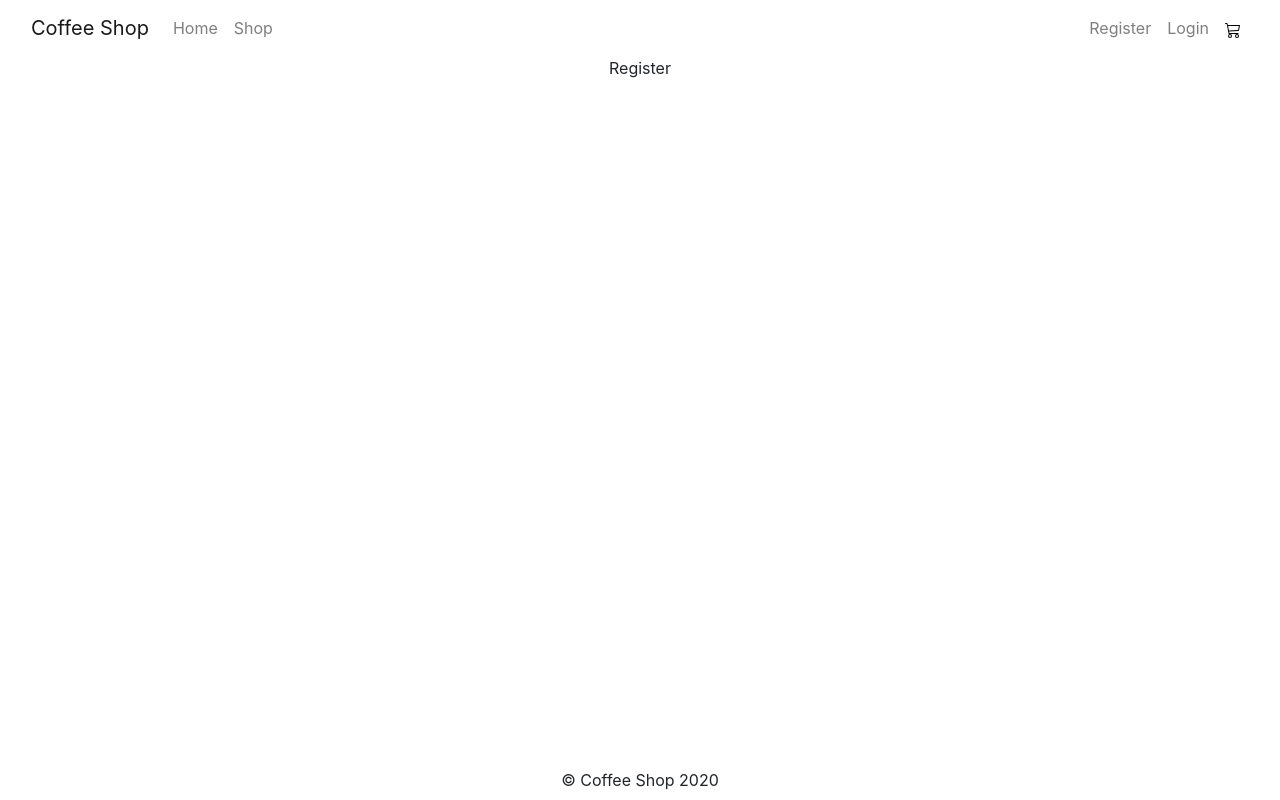
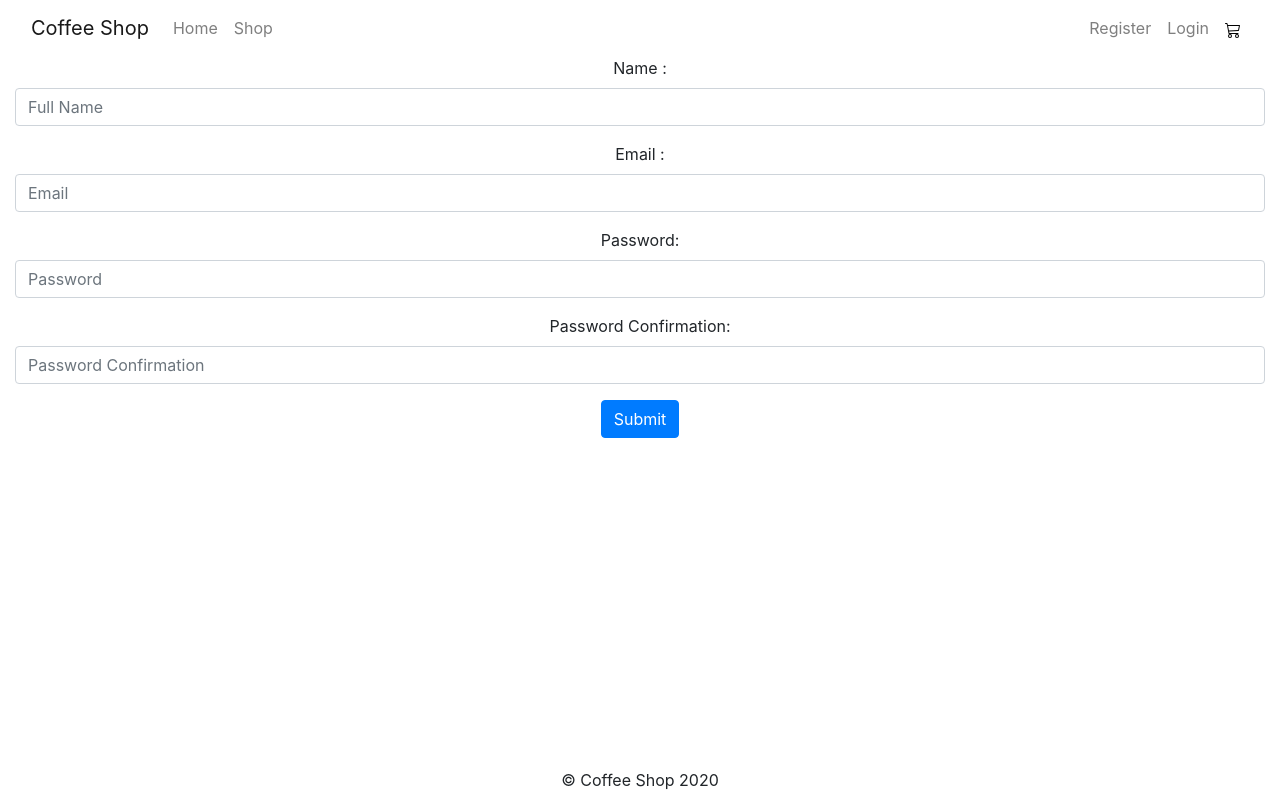
Before and after one commit to mmtakeuchi/coffee_shop_frontend, a React (Create React App) app: page /register in a window 1280 px wide. Built offline with nearby package versions, Linux system fonts and the light colour scheme.

Commit message:
able to login and get navbar to get current user

```diff
--- a/package.json
+++ b/package.json
@@ -8,6 +8,7 @@
     "@testing-library/user-event": "^12.1.10",
     "axios": "^0.21.1",
     "bootstrap": "^4.6.0",
+    "formik": "^2.2.9",
     "jwt-decode": "^3.1.2",
     "react": "^17.0.2",
     "react-bootstrap": "^1.6.1",
@@ -18,7 +19,8 @@
     "redux": "^4.1.0",
     "redux-logger": "^3.0.6",
     "redux-thunk": "^2.3.0",
-    "web-vitals": "^1.0.1"
+    "web-vitals": "^1.0.1",
+    "yup": "^0.32.9"
   },
   "scripts": {
     "start": "react-scripts start",
--- a/src/actions/sessionActions.js
+++ b/src/actions/sessionActions.js
@@ -33,6 +33,7 @@ export const signup = (user) => (dispatch) =>
 export const login = (user) => (dispatch) =>
   APIUtil.login(user)
     .then((res) => {
+      console.log(user);
       const { token } = res.data;
       localStorage.setItem("jwtToken", token);
       APIUtil.setAuthToken(token);
--- a/src/components/Login.js
+++ b/src/components/Login.js
@@ -1,12 +1,87 @@
-import React from "react";
+import React, { useState, useEffect } from "react";
 import { connect } from "react-redux";
+import { login } from "../actions/sessionActions";
+import { useFormik } from "formik";
+import { Form, Button, Col } from "react-bootstrap";
 
 export const Login = (props) => {
-  return <div>Login</div>;
+  const [values, setValues] = useState({ email: "", password: "", errors: {} });
+  const handleInputChange = (e) => {
+    setValues({ ...values, [e.target.name]: e.target.value });
+  };
+
+  const handleSubmit = (e) => {
+    e.preventDefault();
+    const user = {
+      email: values.email,
+      password: values.password,
+    };
+    console.log(user);
+    props.login(user);
+  };
+
+  return (
+    <div>
+      <h2 style={{ marginBottom: "20px" }}>Login Form</h2>
+      <div
+        style={{
+          border: "1px solid black",
+          width: "70%",
+          justifyContent: "center",
+          alignItems: "center",
+          margin: "auto",
+          padding: "2rem",
+        }}
+      >
+        <Form onSubmit={handleSubmit}>
+          <Form.Row className="justify-content-center">
+            <Col sm={12}>
+              <Form.Group controlId="formBasicEmail">
+                <Form.Label>Email address</Form.Label>
+                <Form.Control
+                  type="email"
+                  name="email"
+                  placeholder="Enter email"
+                  value={values.email}
+                  onChange={handleInputChange}
+                />
+                <Form.Text className="text-muted">
+                  We'll never share your email with anyone else.
+                </Form.Text>
+              </Form.Group>
+            </Col>
+          </Form.Row>
+
+          <Form.Row className="justify-content-center">
+            <Col sm={12}>
+              <Form.Group controlId="formBasicPassword">
+                <Form.Label>Password</Form.Label>
+                <Form.Control
+                  type="password"
+                  name="password"
+                  placeholder="Password"
+                  value={values.password}
+                  onChange={handleInputChange}
+                />
+              </Form.Group>
+            </Col>
+          </Form.Row>
+
+          <Button variant="primary" type="submit">
+            Submit
+          </Button>
+        </Form>
+      </div>
+    </div>
+  );
 };
 
-const mapStateToProps = (state) => ({});
+const mapStateToProps = (state) => ({
+  errors: state.session.errors,
+});
 
-const mapDispatchToProps = {};
+const mapDispatchToProps = (dispatch) => ({
+  login: (user) => dispatch(login(user)),
+});
 
 export default connect(mapStateToProps, mapDispatchToProps)(Login);
--- a/src/components/Register.js
+++ b/src/components/Register.js
@@ -1,12 +1,200 @@
-import React from "react";
+import React, { useState, useEffect } from "react";
 import { connect } from "react-redux";
+import { signup } from "../actions/sessionActions";
+import { Formik } from "formik";
+import { Form, Col, Button } from "react-bootstrap";
+import * as Yup from "yup";
 
-export const Register = (props) => {
-  return <div>Register</div>;
+const schema = Yup.object().shape({
+  name: Yup.string()
+    .min(2, "Names must have at least 2 characters")
+    .max(30, "Names can't be longer than 30 characters")
+    .required("Name is required"),
+  email: Yup.string()
+    .email("Must be a valid email address")
+    .max(100, "Email must be less than 100 characters")
+    .required("Email is required"),
+  password: Yup.string()
+    .min(6, "Names must have at least 6 characters")
+    .max(30, "Names can't be longer than 30 characters")
+    .required("Password is required"),
+  password2: Yup.string()
+    .required("Password confirmation is required")
+    .oneOf([Yup.ref("password"), null], "Passwords don't match."),
+});
+
+const Register = (props) => {
+  console.log(props);
+  const renderErrors = () => {
+    return (
+      <ul>
+        {props.errors.map((error, i) => (
+          <li key={`error-${i}`}>{error}</li>
+        ))}
+      </ul>
+    );
+  };
+
+  return (
+    <Formik
+      initialValues={{
+        name: "",
+        email: "",
+        password: "",
+        password2: "",
+        signup: props.signup,
+      }}
+      validationSchema={schema}
+      onSubmit={(values, { setSubmitting, resetForm }) => {
+        // When button submits form and form is in the process of submitting, submit button is disabled
+        // setSubmitting(true);
+        const user = {
+          name: values.name,
+          email: values.email,
+          password: values.password,
+          password2: values.password2,
+        };
+        console.log(this);
+        console.log(values);
+        values.signup(user).then(() => {
+          resetForm();
+          setSubmitting(false);
+        });
+        // Simulate submitting to database, shows us values submitted, resets form
+        // setTimeout(() => {
+        //   alert(JSON.stringify(values, null, 2));
+        //   resetForm();
+        //   setSubmitting(false);
+        // }, 500);
+      }}
+    >
+      {({
+        values,
+        errors,
+        touched,
+        handleChange,
+        handleBlur,
+        handleSubmit,
+        isSubmitting,
+        isValid,
+      }) => (
+        <>
+          <Form onSubmit={handleSubmit.bind(props)} className="mx-auto">
+            <Form.Group controlId="formName">
+              <Form.Label>Name :</Form.Label>
+              <Form.Control
+                type="text"
+                name="name"
+                placeholder="Full Name"
+                onChange={handleChange}
+                onBlur={handleBlur}
+                value={values.name}
+                className={
+                  touched.name && errors.name
+                    ? "form-control is-invalid"
+                    : "form-control"
+                }
+                isValid={touched.name && !errors.name}
+              />
+
+              {touched.name && errors.name ? (
+                <Form.Control.Feedback type="invalid">
+                  {errors.name}
+                </Form.Control.Feedback>
+              ) : (
+                <Form.Control.Feedback>Looks Good</Form.Control.Feedback>
+              )}
+            </Form.Group>
+            <Form.Group controlId="formEmail">
+              <Form.Label>Email :</Form.Label>
+              <Form.Control
+                type="text"
+                name="email"
+                placeholder="Email"
+                onChange={handleChange}
+                onBlur={handleBlur}
+                value={values.email}
+                className={
+                  touched.email && errors.email
+                    ? "form-control is-invalid"
+                    : "form-control"
+                }
+                isValid={touched.email && !errors.email}
+              />
+              {touched.email && errors.email ? (
+                <Form.Control.Feedback type="invalid">
+                  {errors.email}
+                </Form.Control.Feedback>
+              ) : (
+                <Form.Control.Feedback>Looks Good</Form.Control.Feedback>
+              )}
+            </Form.Group>
+            <Form.Group controlId="formPassword">
+              <Form.Label>Password:</Form.Label>
+              <Form.Control
+                type="text"
+                name="password"
+                placeholder="Password"
+                onChange={handleChange}
+                onBlur={handleBlur}
+                value={values.password}
+                className={
+                  touched.password && errors.password
+                    ? "form-control is-invalid"
+                    : "form-control"
+                }
+                isValid={touched.password && !errors.password}
+              />
+              {touched.password && errors.password ? (
+                <Form.Control.Feedback type="invalid">
+                  {errors.password}
+                </Form.Control.Feedback>
+              ) : (
+                <Form.Control.Feedback>Looks Good</Form.Control.Feedback>
+              )}
+            </Form.Group>
+            <Form.Group controlId="formPassword2">
+              <Form.Label>Password Confirmation:</Form.Label>
+              <Form.Control
+                type="text"
+                name="password2"
+                placeholder="Password Confirmation"
+                onChange={handleChange}
+                onBlur={handleBlur}
+                value={values.password2}
+                className={
+                  touched.password2 && errors.password2
+                    ? "form-control is-invalid"
+                    : "form-control"
+                }
+                isValid={touched.password2 && !errors.password2}
+              />
+              {touched.password2 && errors.password2 ? (
+                <Form.Control.Feedback type="invalid">
+                  {errors.password2}
+                </Form.Control.Feedback>
+              ) : (
+                <Form.Control.Feedback>Looks Good</Form.Control.Feedback>
+              )}
+            </Form.Group>
+
+            <Button variant="primary" type="submit" disabled={isSubmitting}>
+              Submit
+            </Button>
+          </Form>
+          {renderErrors()}
+        </>
+      )}
+    </Formik>
+  );
 };
 
-const mapStateToProps = (state) => ({});
+const mapStateToProps = (state) => ({
+  errors: state.session.errors,
+});
 
-const mapDispatchToProps = {};
+const mapDispatchToProps = (dispatch) => ({
+  signup: (user) => dispatch(signup(user)),
+});
 
 export default connect(mapStateToProps, mapDispatchToProps)(Register);
--- a/src/reducers/sessionReducer.js
+++ b/src/reducers/sessionReducer.js
@@ -8,6 +8,7 @@ import {
 const initialState = {
   isAuthenticated: false,
   user: {},
+  errors: [],
 };
 
 export default function (state = initialState, action) {
@@ -29,7 +30,7 @@ export default function (state = initialState, action) {
         isSignedIn: true,
       };
     case RECEIVE_SESSION_ERRORS:
-      return action.errors;
+      return { errors: [action.errors] };
     default:
       return state;
   }
--- a/src/utils/sessionApiUtil.js
+++ b/src/utils/sessionApiUtil.js
@@ -9,6 +9,7 @@ export const setAuthToken = (token) => {
 };
 
 export const signup = (userData) => {
+  console.log(userData);
   return axios.post("/api/users/register", userData);
 };
 
```
Also changed, not shown: src/components/NavBar.js (+14 -4 lines), 2 other files (tests, documents, lock files or other folders).
